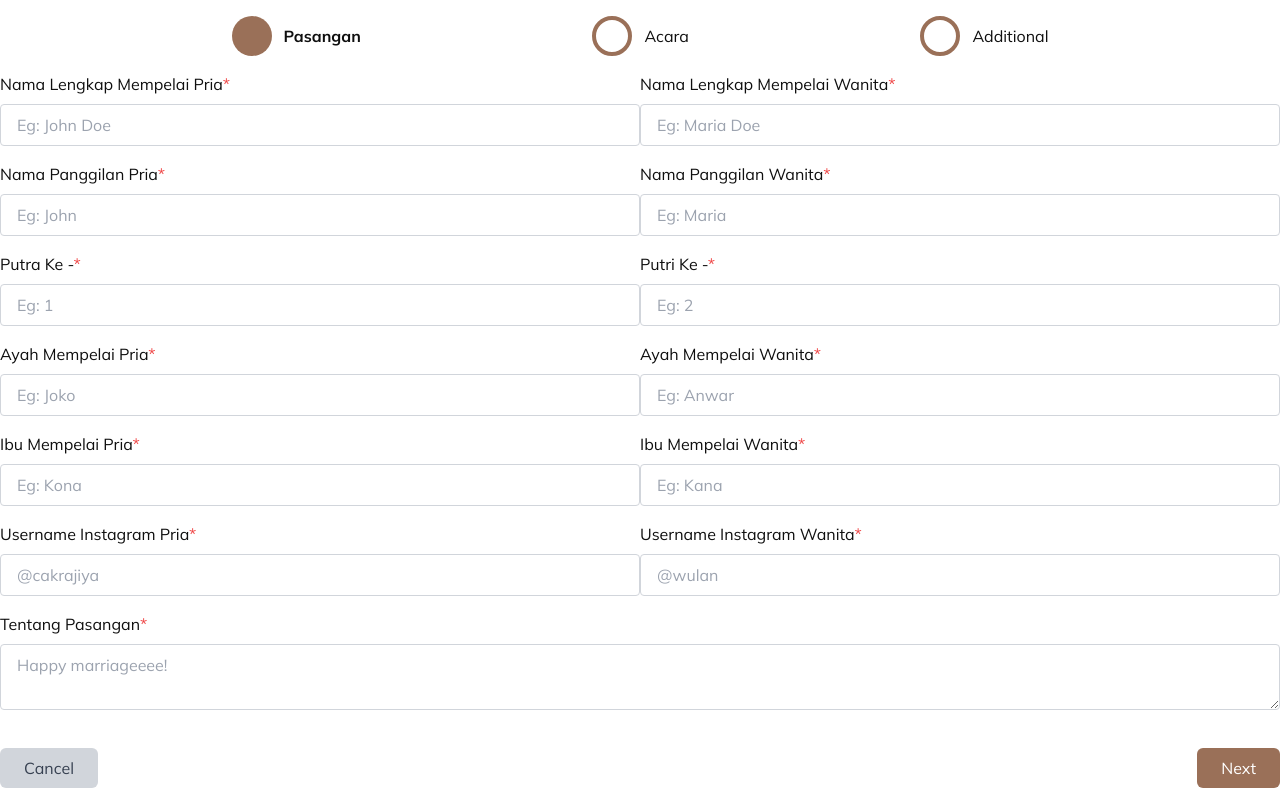
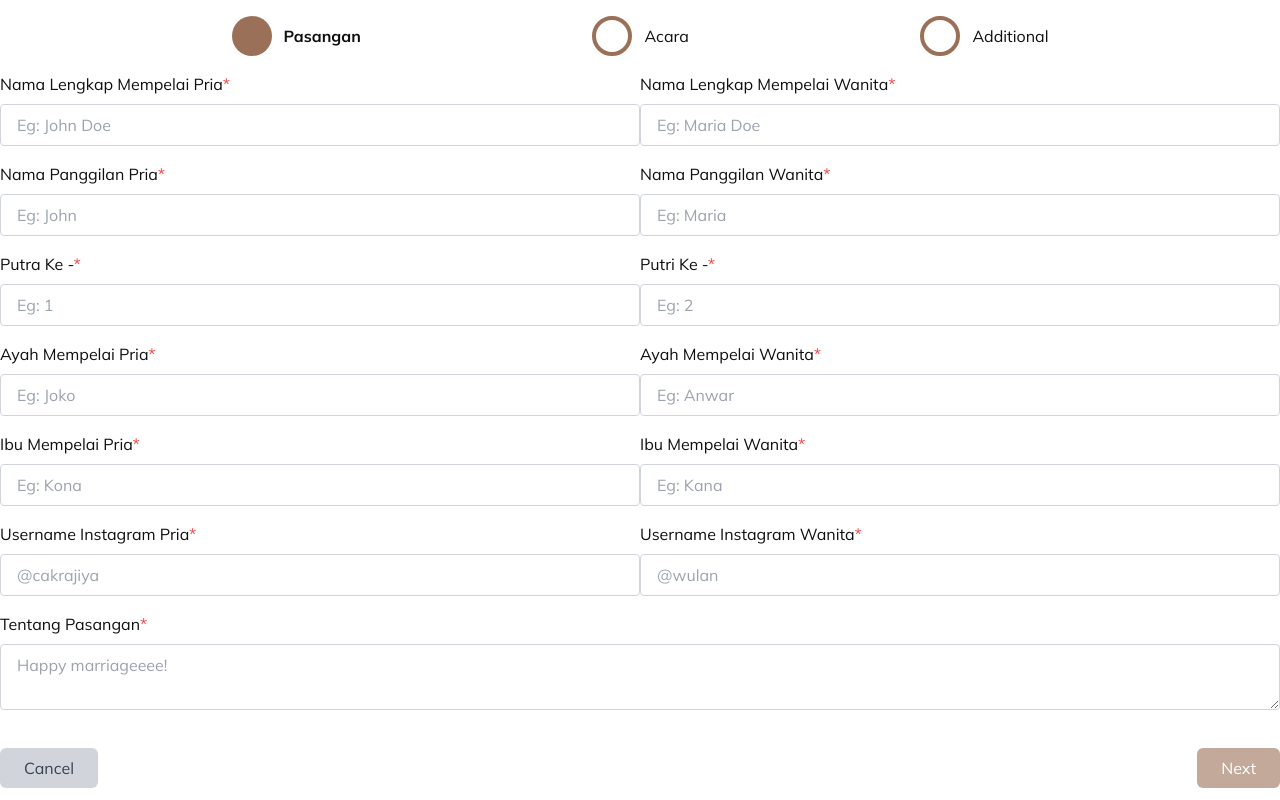
Before and after one commit to HaiKeijiro/Teruntuk, a React (Vite) app: page /template-undangan/buat-undangan in a window 1280 px wide. Built offline with nearby package versions, Linux system fonts and the light colour scheme; a web font is replaced by a local one.

Commit message:
disabled button and data work as expected

```diff
--- a/src/Components/CreateTemplateForm/NavigationButtons.jsx
+++ b/src/Components/CreateTemplateForm/NavigationButtons.jsx
@@ -5,7 +5,6 @@ const NavigationButtons = ({
   onCancel,
   onPrevious,
   onNext,
-  isDirty,
   isValid,
 }) => {
   return (
@@ -22,8 +21,8 @@ const NavigationButtons = ({
           <button
             type="button"
             onClick={onNext}
-            className="bg-main text-white px-6 py-2 rounded-md"
-            // disabled={!isValid || !isDirty}
+            className={isValid ? "bg-main text-white px-6 py-2 rounded-md" : "bg-main/60 text-white px-6 py-2 rounded-md"}
+            disabled={!isValid}
           >
             Next
           </button>
@@ -42,8 +41,8 @@ const NavigationButtons = ({
           <button
             type="button"
             onClick={onNext}
-            className="bg-main text-white px-6 py-2 rounded-md"
-            // disabled={!isValid || !isDirty}
+            className={isValid ? "bg-main text-white px-6 py-2 rounded-md" : "bg-main/60 text-white px-6 py-2 rounded-md"}
+            disabled={!isValid}
           >
             Next
           </button>
@@ -61,7 +60,8 @@ const NavigationButtons = ({
           </button>
           <button
             type="submit"
-            className="bg-main text-white px-6 py-2 rounded-md"
+            className={isValid ? "bg-main text-white px-6 py-2 rounded-md" : "bg-main/60 text-white px-6 py-2 rounded-md"}
+            disabled={!isValid}
           >
             Submit
           </button>
--- a/src/Pages/TemplateUndangan/BuatUndangan.jsx
+++ b/src/Pages/TemplateUndangan/BuatUndangan.jsx
@@ -23,18 +23,9 @@ const BuatUndangan = () => {
   }, {});
 
   const steps = [
-    {
-      fields: pairingFields,
-      validationSchema: CreateTemplateSchema[0],
-    },
-    {
-      fields: eventFields,
-      validationSchema: CreateTemplateSchema[1],
-    },
-    {
-      fields: additionalFields,
-      validationSchema: CreateTemplateSchema[2],
-    },
+    { fields: pairingFields, validationSchema: CreateTemplateSchema[0] },
+    { fields: eventFields, validationSchema: CreateTemplateSchema[1] },
+    { fields: additionalFields, validationSchema: CreateTemplateSchema[2] },
   ];
 
   const handleCancel = () => {
@@ -66,7 +57,7 @@ const BuatUndangan = () => {
           console.log(values);
         }}
       >
-        {({ isValid, isDirty, isSubmitting, validateForm }) => (
+        {({ isValid, validateForm }) => (
           <Form className="grid grid-cols-12">
             {currentStepConfig?.fields.map((field) => (
               <FormField
@@ -88,9 +79,7 @@ const BuatUndangan = () => {
               onCancel={handleCancel}
               onPrevious={handlePrevious}
               onNext={() => handleNext(validateForm, isValid)}
-              isDirty={isDirty}
               isValid={isValid}
-              onSubmit={isSubmitting}
             />
           </Form>
         )}
```
